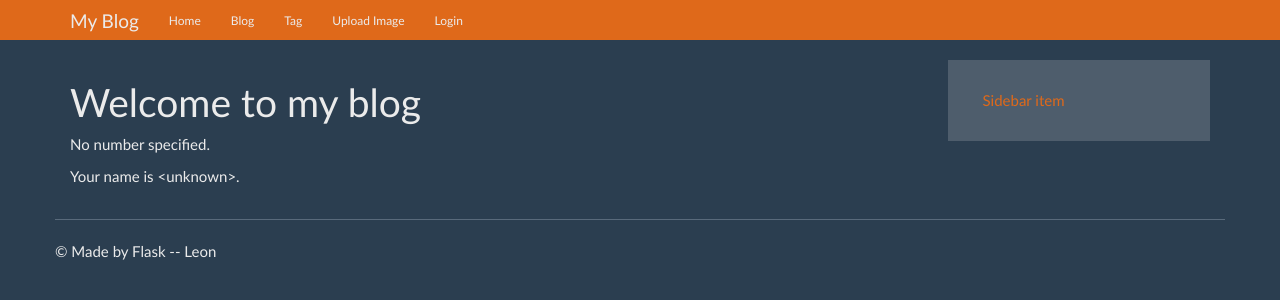
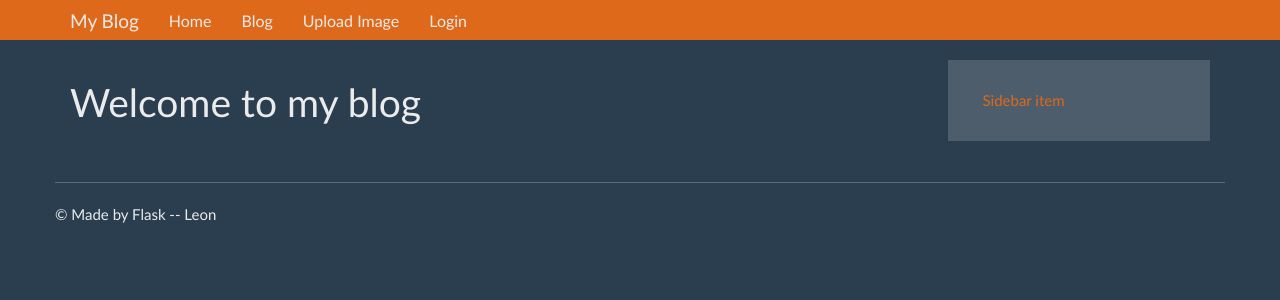
Before and after one commit to narakai/flaskblog, a Flask app: page / in a window 1280 px wide. Shown: the top 300 px of the page. Run offline with Flask 2, Linux system fonts and the light colour scheme; parts of the project's set-up code (start-up, migrations or seed data) failed here and were passed over; some libraries are stand-ins or nearby versions.

Commit message:
html fix

```diff
--- a/app/templates/base.html
+++ b/app/templates/base.html
@@ -32,14 +32,13 @@
         </div>
         <div class="collapse navbar-collapse">
             <ul class="nav navbar-nav">
-                <li><a href="{{ url_for('homepage') }}">Home</a></li>
-                <li><a href="{{ url_for('entries.index') }}">Blog</a></li>
-                <li><a href="{{ url_for('entries.tag_index') }}">Tag</a></li>
-                <li><a href="{{ url_for('entries.image_upload') }}">Upload Image</a></li>
+                <li><a style="font-size:16px" href="{{ url_for('homepage') }}">Home</a></li>
+                <li><a style="font-size:16px" href="{{ url_for('entries.index') }}">Blog</a></li>
+                <li><a style="font-size:16px" href="{{ url_for('entries.image_upload') }}">Upload Image</a></li>
                 {% if g.user.is_authenticated %}
-                    <li><a href="{{ url_for('logout', next=request.path) }}">Logout</a></li>
+                    <li><a style="font-size:16px" href="{{ url_for('logout', next=request.path) }}">Logout</a></li>
                 {% else %}
-                    <li><a href="{{ url_for('login', next=request.path) }}">Login</a></li>
+                    <li><a style="font-size:16px" href="{{ url_for('login', next=request.path) }}">Login</a></li>
                 {% endif %}
                 {% block extra_nav %}{% endblock %}
             </ul>
--- a/app/templates/homepage.html
+++ b/app/templates/homepage.html
@@ -1,17 +1,2 @@
 {% extends "base.html" %}
    {% block content_title %}Welcome to my blog{% endblock %}
-   {% block content %}
-     {% if number %}
-       <p>Your number is {{ number|int }}</p>
-       <ul>
-         {% for i in range(number|int) %}
-           {% if i is divisibleby 2 %}
-             <li>{{ i }}</li>
-           {% endif %}
-         {% endfor %}
-       </ul>
-     {% else %}
-       <p>No number specified.</p>
-{% endif %}
-     <p>Your name is {{ name|default('<unknown>', True) }}.</p>
-   {% endblock %}
```
